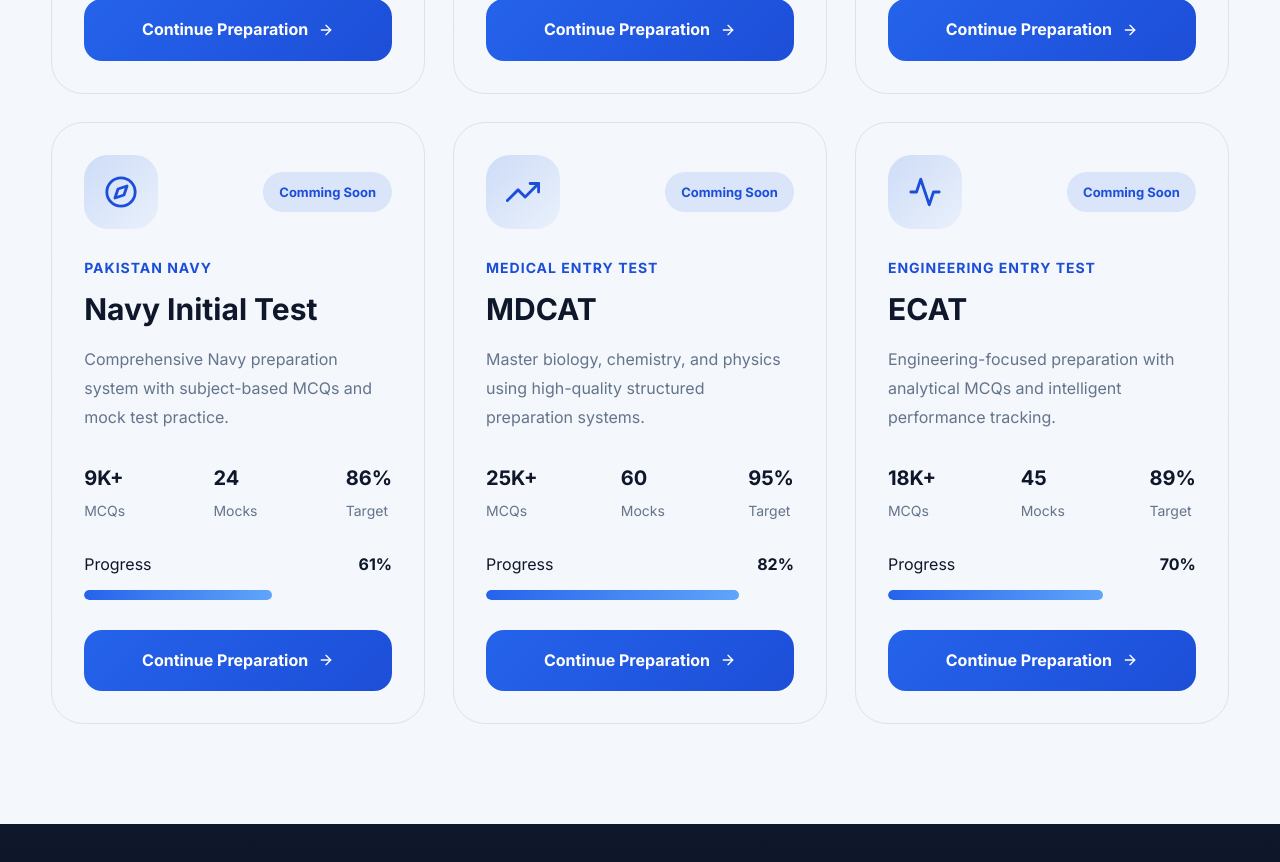
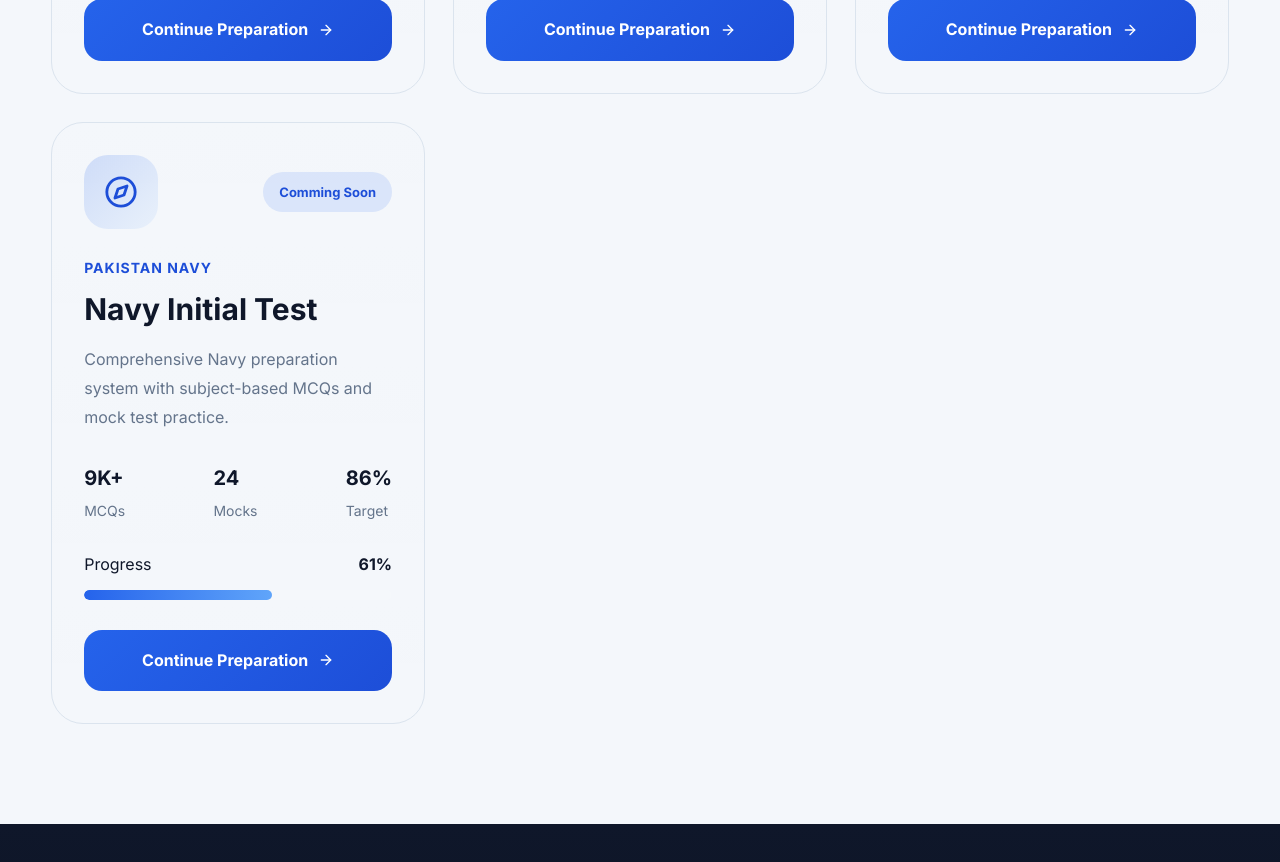
Before and after one commit to examitics/examitics, a React (Vite) app: page /exams in a window 1280 px wide. Shown: the part 1240-2102 px from the top of the page. Built offline with nearby package versions, Linux system fonts and the light colour scheme.

Commit message:
Layout correction

```diff
--- a/src/data/examdata.js
+++ b/src/data/examdata.js
@@ -81,41 +81,41 @@ const examsData = [
     route: "/exams/navy",
   },
 
-  {
-    id: "mdcat",
-    title: "MDCAT",
-    category: "Medical Entry Test",
-    icon: FiTrendingUp,
-    difficulty: "Comming Soon",
+  // {
+  //   id: "mdcat",
+  //   title: "MDCAT",
+  //   category: "Medical Entry Test",
+  //   icon: FiTrendingUp,
+  //   difficulty: "Comming Soon",
 
-    description:
-      "Master biology, chemistry, and physics using high-quality structured preparation systems.",
+  //   description:
+  //     "Master biology, chemistry, and physics using high-quality structured preparation systems.",
 
-    mcqs: "25K+",
-    mocks: "60",
-    accuracy: "95%",
-    progress: 82,
+  //   mcqs: "25K+",
+  //   mocks: "60",
+  //   accuracy: "95%",
+  //   progress: 82,
 
-    route: "/exams/mdcat",
-  },
+  //   route: "/exams/mdcat",
+  // },
 
-  {
-    id: "ecat",
-    title: "ECAT",
-    category: "Engineering Entry Test",
-    icon: FiActivity,
-    difficulty: "Comming Soon",
+  // {
+  //   id: "ecat",
+  //   title: "ECAT",
+  //   category: "Engineering Entry Test",
+  //   icon: FiActivity,
+  //   difficulty: "Comming Soon",
 
-    description:
-      "Engineering-focused preparation with analytical MCQs and intelligent performance tracking.",
+  //   description:
+  //     "Engineering-focused preparation with analytical MCQs and intelligent performance tracking.",
 
-    mcqs: "18K+",
-    mocks: "45",
-    accuracy: "89%",
-    progress: 70,
+  //   mcqs: "18K+",
+  //   mocks: "45",
+  //   accuracy: "89%",
+  //   progress: 70,
 
-    route: "/exams/ecat",
-  },
+  //   route: "/exams/ecat",
+  // },
 
 ];
 
```
